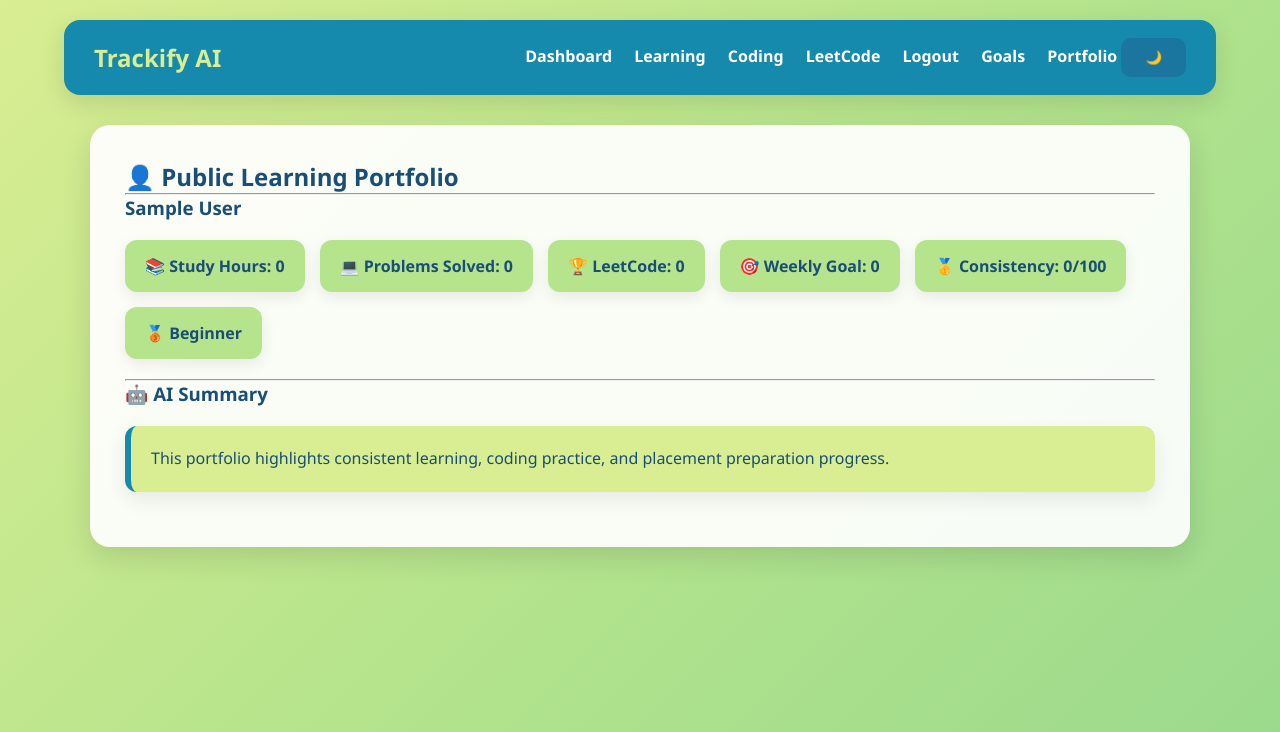
After one commit to mayank200529/trackify-ai, a Flask app: page /portfolio in a window 1280 px wide. The commit adds this page. Shown: the top 732 px of the page. Run offline with Flask 3, Linux system fonts and the light colour scheme; the visitor is signed in with stand-in values (Sample User, id 1); data that the repository does not hold is empty.

Commit message:
feat: add public learning portfolio page

```diff
--- a/app.py
+++ b/app.py
@@ -702,6 +702,76 @@ def goals():
 
     return render_template("goals.html")
 
+@app.route("/portfolio")
+def portfolio():
+
+    if "user_id" not in session:
+        return redirect("/")
+
+    user_id = session["user_id"]
+
+    conn = get_db_connection()
+    cursor = conn.cursor(dictionary=True)
+
+    cursor.execute(
+        "SELECT SUM(hours) AS total_hours FROM learning_entries WHERE user_id=%s",
+        (user_id,)
+    )
+    result = cursor.fetchone()
+    total_hours = result["total_hours"] if result["total_hours"] else 0
+
+    cursor.execute(
+        "SELECT COUNT(*) AS total_problems FROM coding_entries WHERE user_id=%s",
+        (user_id,)
+    )
+    total_problems = cursor.fetchone()["total_problems"]
+
+    cursor.execute(
+        "SELECT * FROM leetcode_stats WHERE user_id=%s ORDER BY id DESC LIMIT 1",
+        (user_id,)
+    )
+    leetcode_stats = cursor.fetchone()
+
+    if not leetcode_stats:
+        leetcode_stats = {
+            "total_solved": 0
+        }
+
+    cursor.execute(
+        "SELECT weekly_goal FROM study_goals WHERE user_id=%s ORDER BY id DESC LIMIT 1",
+        (user_id,)
+    )
+    goal_data = cursor.fetchone()
+    weekly_goal = goal_data["weekly_goal"] if goal_data else 0
+
+    consistency_score = min(int(total_hours * 2), 40) + min(total_problems * 3, 30)
+    consistency_score = min(consistency_score, 100)
+
+    if consistency_score >= 80:
+        study_rank = "👑 Trackify Master"
+    elif consistency_score >= 60:
+        study_rank = "🥇 Advanced Learner"
+    elif consistency_score >= 30:
+        study_rank = "🥈 Consistent Learner"
+    else:
+        study_rank = "🥉 Beginner"
+
+    ai_insight = "This portfolio highlights consistent learning, coding practice, and placement preparation progress."
+
+    cursor.close()
+    conn.close()
+
+    return render_template(
+        "portfolio.html",
+        total_hours=total_hours,
+        total_problems=total_problems,
+        leetcode_stats=leetcode_stats,
+        weekly_goal=weekly_goal,
+        consistency_score=consistency_score,
+        study_rank=study_rank,
+        ai_insight=ai_insight
+    )
+
 
 @app.route("/logout")
 def logout():
--- a/templates/base.html
+++ b/templates/base.html
@@ -18,6 +18,7 @@
             <a href="/leetcode">LeetCode</a>
             <a href="/logout">Logout</a>
             <a href="/goals">Goals</a>
+            <a href="/portfolio">Portfolio</a>
             <button id="themeToggle">🌙</button>
         </div>
     </nav>
--- /dev/null
+++ b/templates/portfolio.html
@@ -0,0 +1,47 @@
+{% extends "base.html" %}
+
+{% block content %}
+
+<h2>👤 Public Learning Portfolio</h2>
+
+<hr>
+
+<h3>{{ session['user_name'] }}</h3>
+
+<div class="badge-container">
+
+    <div class="badge-card">
+        📚 Study Hours: {{ total_hours }}
+    </div>
+
+    <div class="badge-card">
+        💻 Problems Solved: {{ total_problems }}
+    </div>
+
+    <div class="badge-card">
+        🏆 LeetCode: {{ leetcode_stats.total_solved }}
+    </div>
+
+    <div class="badge-card">
+        🎯 Weekly Goal: {{ weekly_goal }}
+    </div>
+
+    <div class="badge-card">
+        🥇 Consistency: {{ consistency_score }}/100
+    </div>
+
+    <div class="badge-card">
+        {{ study_rank }}
+    </div>
+
+</div>
+
+<hr>
+
+<h3>🤖 AI Summary</h3>
+
+<div class="ai-box">
+    {{ ai_insight }}
+</div>
+
+{% endblock %}
```
